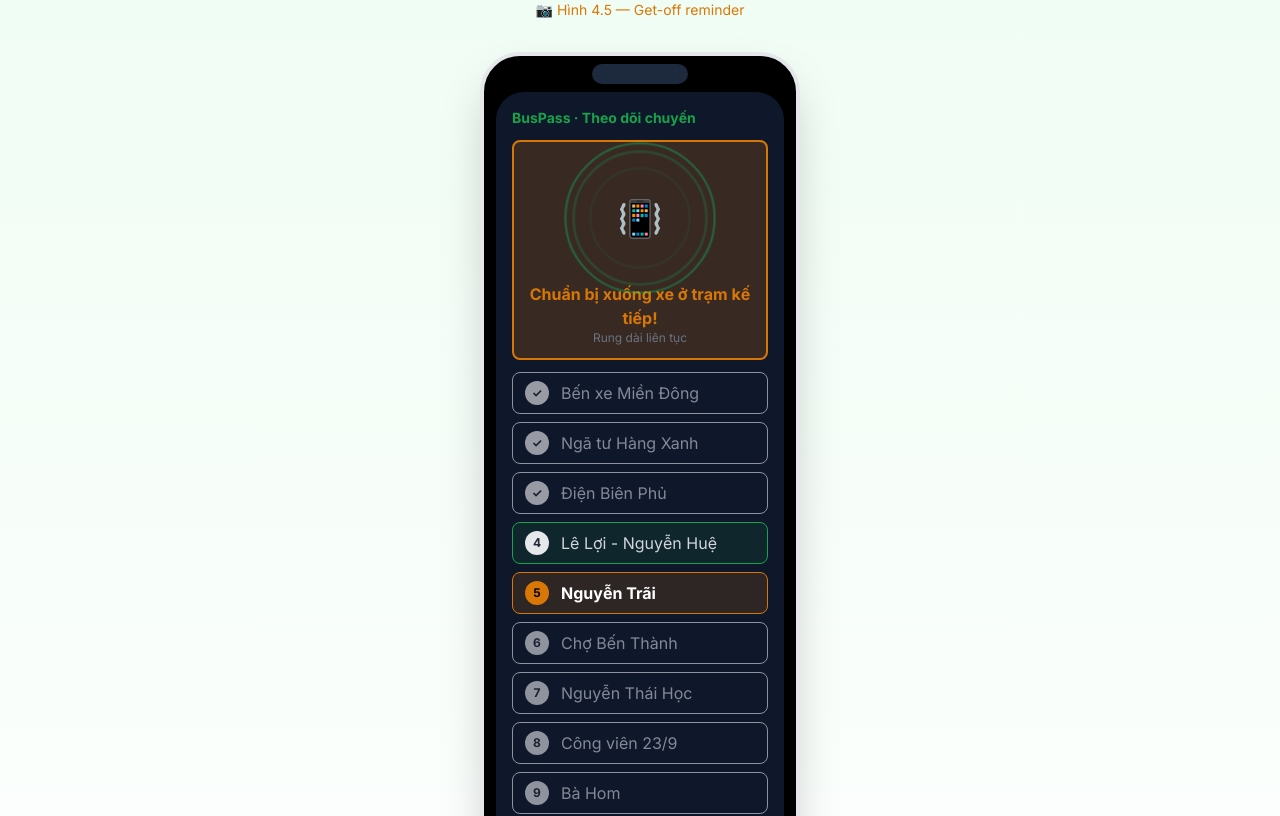
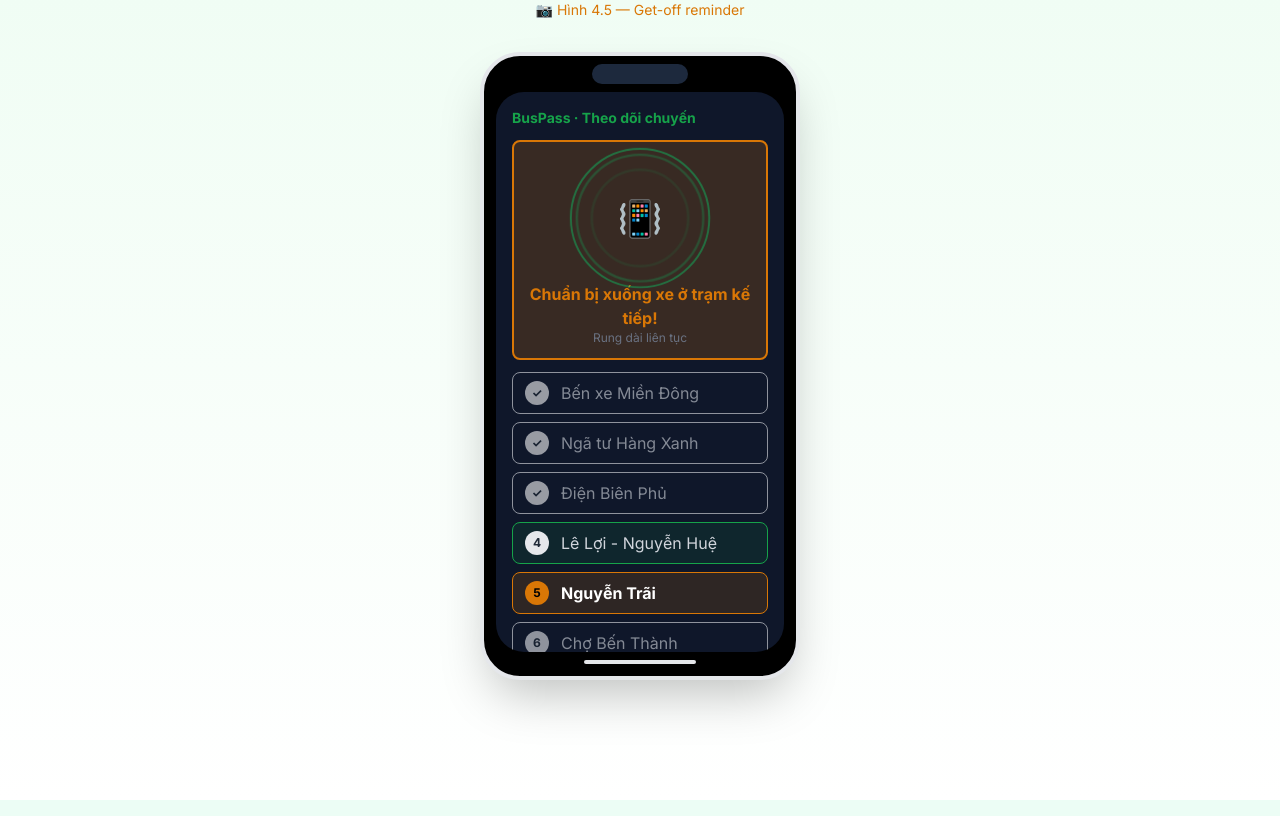
Before and after one commit to Quangthelord/hci_buspass, a React (Vite) app: page /app/get-off in a window 1280 px wide. Shown: the top 816 px of the page. Built offline with nearby package versions, Linux system fonts and the light colour scheme.

Commit message:
update phone

```diff
--- a/src/components/PhoneFrame.tsx
+++ b/src/components/PhoneFrame.tsx
@@ -6,7 +6,7 @@ export function PhoneFrame({ children, label }: { children: ReactNode; label?: s
   const showFrame = useShowPhoneFrame()
 
   if (!showFrame) {
-    return <div className="min-h-screen w-full bg-[#0f172a] text-white">{children}</div>
+    return <div className="w-full min-h-dvh bg-[#0f172a] text-white">{children}</div>
   }
 
   return (
@@ -14,7 +14,9 @@ export function PhoneFrame({ children, label }: { children: ReactNode; label?: s
       {label && <p className="mb-3 text-sm text-gray-500">{label}</p>}
       <div className="relative w-[320px] rounded-[2.5rem] border-4 border-gray-200 bg-black p-3 shadow-2xl">
         <div className="absolute left-1/2 top-2 h-5 w-24 -translate-x-1/2 rounded-full bg-slate-800" />
-        <div className="mt-6 overflow-hidden rounded-[1.75rem] bg-[#0f172a]">{children}</div>
+        <div className="mt-6 max-h-[70vh] overflow-y-auto rounded-[1.75rem] bg-[#0f172a] overscroll-contain">
+          {children}
+        </div>
         <div className="mx-auto mt-2 h-1 w-28 rounded-full bg-gray-200" />
       </div>
     </div>
--- a/src/components/mobile/MobileShell.tsx
+++ b/src/components/mobile/MobileShell.tsx
@@ -1,4 +1,5 @@
 import type { ReactNode } from 'react'
+import { useMobileScroll } from '../../hooks/useMobileScroll'
 
 export function MobileShell({
   children,
@@ -9,12 +10,16 @@ export function MobileShell({
   badge?: string
   className?: string
 }) {
+  useMobileScroll()
+
   return (
-    <div className={`min-h-screen bg-gradient-to-b from-green-50 to-white ${className}`}>
+    <div className={`min-h-dvh bg-gradient-to-b from-green-50 to-white ${className}`}>
       {badge && (
-        <p className="bg-neon-green/10 px-4 py-2 text-center text-xs font-medium text-neon-green">{badge}</p>
+        <p className="sticky top-0 z-10 bg-neon-green/10 px-4 py-2 text-center text-xs font-medium text-neon-green">
+          {badge}
+        </p>
       )}
-      <div className="mx-auto w-full max-w-lg">{children}</div>
+      <div className="mobile-scroll-pad mx-auto w-full max-w-lg">{children}</div>
     </div>
   )
 }
--- a/src/components/mobile/TripDetailContent.tsx
+++ b/src/components/mobile/TripDetailContent.tsx
@@ -62,7 +62,7 @@ export function TripDetailContent({
         <h2 className="mb-2 font-bold text-neon-green">
           📍 {tr('allStops', lang)} ({route.stops.length})
         </h2>
-        <ul className="max-h-48 space-y-2 overflow-y-auto">
+        <ul className="space-y-2">
           {route.stops.map((s) => (
             <li
               key={s.id}
--- /dev/null
+++ b/src/hooks/useMobileScroll.ts
@@ -0,0 +1,22 @@
+import { useEffect } from 'react'
+
+const SCROLL_CLASS = 'mobile-scroll'
+
+/** Bật cuộn trang trên điện thoại (body mặc định overflow:hidden cho kiosk). */
+export function useMobileScroll() {
+  useEffect(() => {
+    const html = document.documentElement
+    const body = document.body
+    const root = document.getElementById('root')
+
+    html.classList.add(SCROLL_CLASS)
+    body.classList.add(SCROLL_CLASS)
+    root?.classList.add(SCROLL_CLASS)
+
+    return () => {
+      html.classList.remove(SCROLL_CLASS)
+      body.classList.remove(SCROLL_CLASS)
+      root?.classList.remove(SCROLL_CLASS)
+    }
+  }, [])
+}
--- a/src/index.css
+++ b/src/index.css
@@ -30,6 +30,23 @@ body {
   background: #ffffff;
   color: var(--color-kiosk-text);
   overflow: hidden;
+}
+
+/* Trang mobile sau quét QR — cho phép cuộn toàn trang */
+html.mobile-scroll,
+body.mobile-scroll,
+#root.mobile-scroll {
+  height: auto;
+  min-height: 100%;
+  min-height: 100dvh;
+  overflow-x: hidden;
+  overflow-y: auto;
+  overscroll-behavior-y: contain;
+  -webkit-overflow-scrolling: touch;
+}
+
+.mobile-scroll-pad {
+  padding-bottom: max(2rem, env(safe-area-inset-bottom, 0px));
 }
 
 .kiosk-root {
--- a/src/pages/mobile/MobileTripPage.tsx
+++ b/src/pages/mobile/MobileTripPage.tsx
@@ -26,7 +26,7 @@ export function MobileTripPage() {
   }
 
   const content = (
-    <div className="p-4 pb-8">
+    <div className="p-4 pb-10">
       <div className="mb-4 flex items-center gap-2">
         <Bus className="h-6 w-6 text-neon-green" />
         <div>
```
